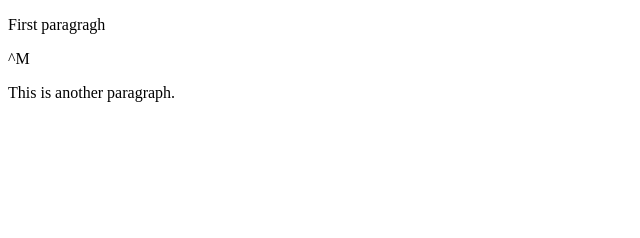
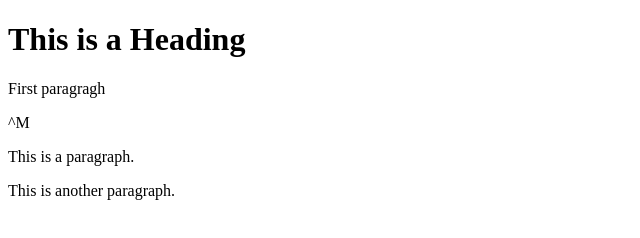
Before and after one commit to LimaLMB/learning-git, a plain HTML site: page index.html in a window 1280 px wide. Shown: the whole page, without its empty margins (0-640 px from the left). Drawn offline with Linux system fonts and the light colour scheme.

Commit message:
Update index.html

```diff
--- a/index.html
+++ b/index.html
@@ -2,9 +2,12 @@
 <!DOCTYPE html>
 <html>
 <head>
+<title>Page Title</title>
+<head>
 <body>
-	 <p>First paragragh</p>^M
- 	 <p>This is another paragraph.</p>
-
+	 <h1>This is a Heading</h1>
+		 <p>First paragragh</p>^M
+ 		 <p>This is a paragraph.</p>
+	 	<p>This is another paragraph.</p>
 </body>
 </html>
```
